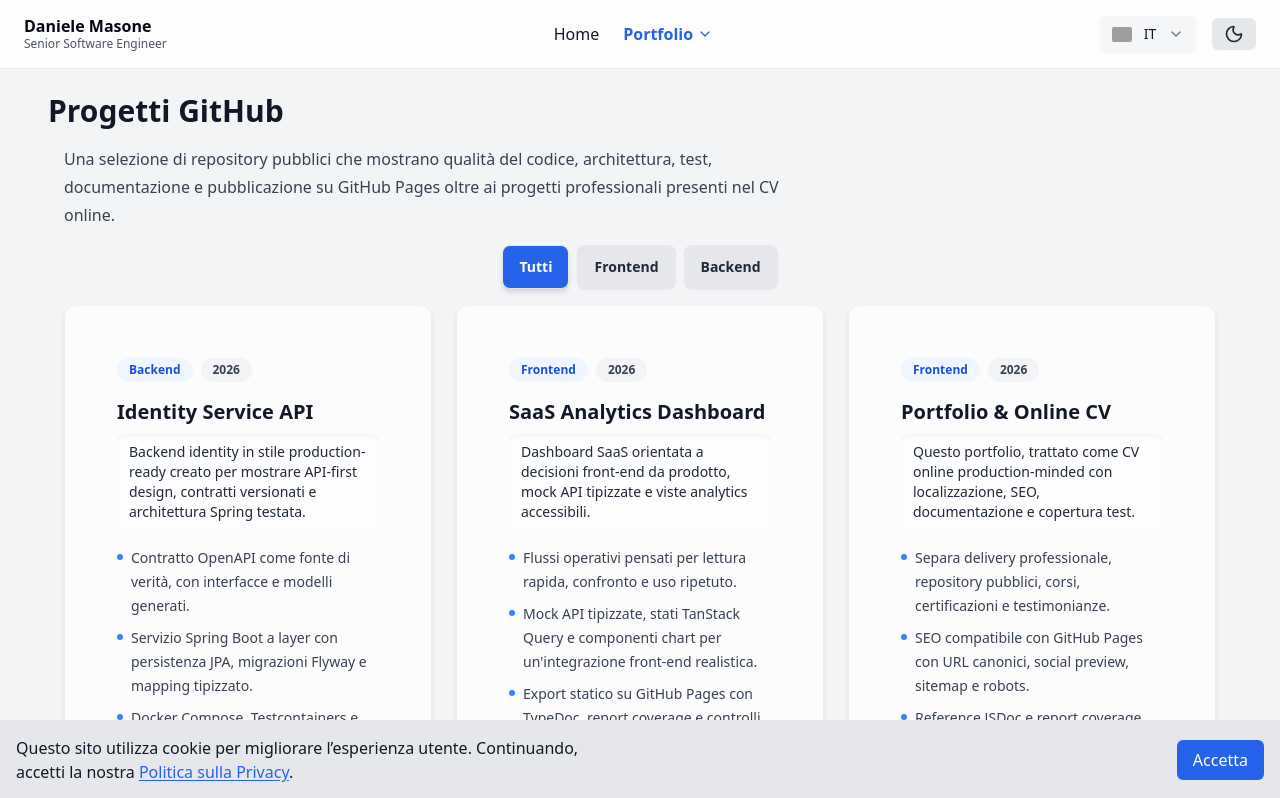
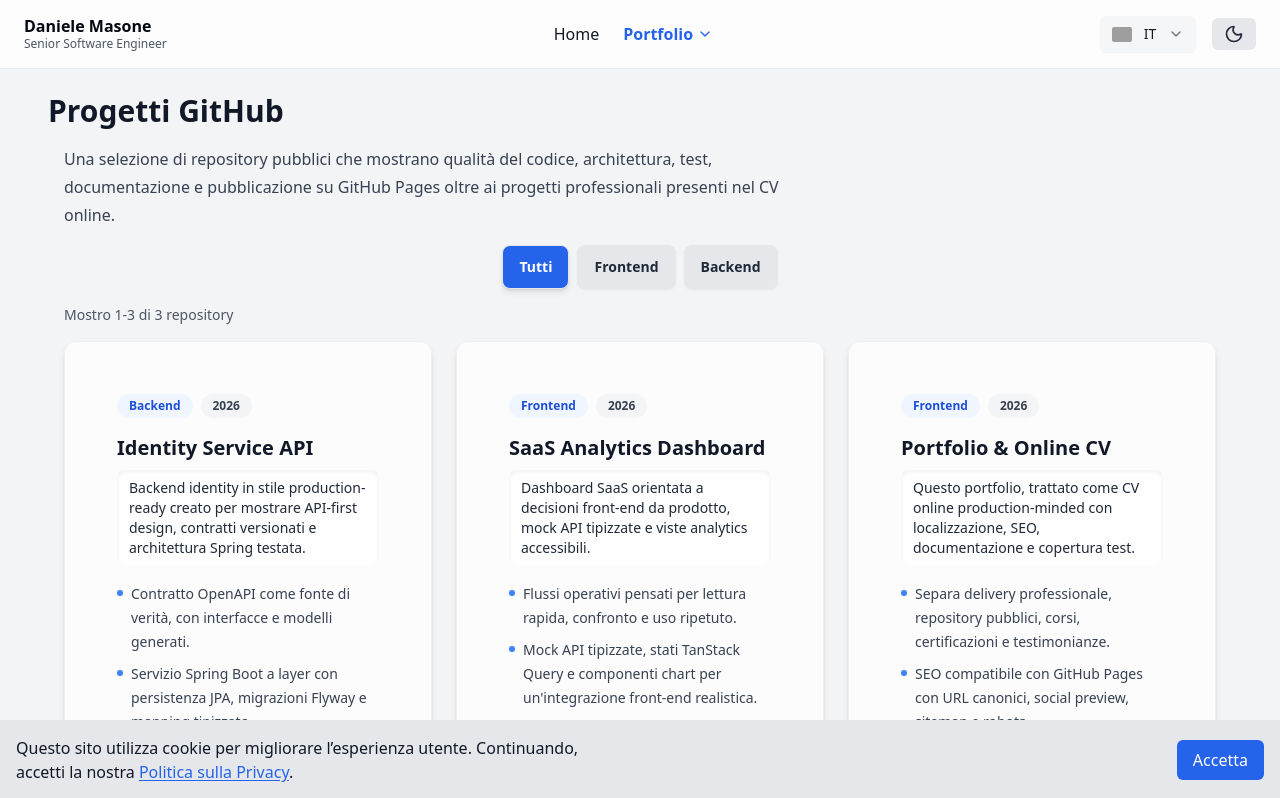
Before and after one commit to DanieleMasone/ingdanielemasone, a React (Vite) app: page /github-projects in a window 1280 px wide. Shown: the top 798 px of the page. Built offline with nearby package versions, Linux system fonts and the light colour scheme; grey boxes are pictures that could not be loaded.

Commit message:
chore: pagination

```diff
--- a/src/locales/de/translation.json
+++ b/src/locales/de/translation.json
@@ -38,6 +38,7 @@
     "intro": "Eine kuratierte Auswahl öffentlicher Repositories, die Codequalität, Architektur, Tests, Dokumentation und GitHub-Pages-Auslieferung zusätzlich zu den beruflichen Projekten im Online-CV zeigen.",
     "filter_label": "GitHub-Projekte nach Kategorie filtern",
     "highlights_label": "Highlights für {{project}}",
+    "results_summary": "Zeige {{start}}-{{end}} von {{total}} Repositories",
     "categories": {
       "all": "Alle",
       "frontend": "Frontend",
--- a/src/locales/en/translation.json
+++ b/src/locales/en/translation.json
@@ -38,6 +38,7 @@
     "intro": "A curated view of public repositories that show code quality, architecture, testing, documentation and GitHub Pages delivery beyond the professional projects listed in the online CV.",
     "filter_label": "Filter GitHub projects by category",
     "highlights_label": "Highlights for {{project}}",
+    "results_summary": "Showing {{start}}-{{end}} of {{total}} repositories",
     "categories": {
       "all": "All",
       "frontend": "Frontend",
--- a/src/locales/es/translation.json
+++ b/src/locales/es/translation.json
@@ -38,6 +38,7 @@
     "intro": "Una selección de repositorios públicos que muestran calidad de código, arquitectura, tests, documentación y publicación en GitHub Pages más allá de los proyectos profesionales del CV online.",
     "filter_label": "Filtrar proyectos GitHub por categoría",
     "highlights_label": "Puntos clave de {{project}}",
+    "results_summary": "Mostrando {{start}}-{{end}} de {{total}} repositorios",
     "categories": {
       "all": "Todos",
       "frontend": "Frontend",
--- a/src/locales/fr/translation.json
+++ b/src/locales/fr/translation.json
@@ -38,6 +38,7 @@
     "intro": "Une sélection de dépôts publics qui montrent la qualité du code, l'architecture, les tests, la documentation et la publication GitHub Pages au-delà des projets professionnels du CV en ligne.",
     "filter_label": "Filtrer les projets GitHub par catégorie",
     "highlights_label": "Points clés de {{project}}",
+    "results_summary": "Affichage de {{start}} à {{end}} sur {{total}} dépôts",
     "categories": {
       "all": "Tous",
       "frontend": "Frontend",
--- a/src/locales/it/translation.json
+++ b/src/locales/it/translation.json
@@ -38,6 +38,7 @@
     "intro": "Una selezione di repository pubblici che mostrano qualità del codice, architettura, test, documentazione e pubblicazione su GitHub Pages oltre ai progetti professionali presenti nel CV online.",
     "filter_label": "Filtra i progetti GitHub per categoria",
     "highlights_label": "Punti chiave di {{project}}",
+    "results_summary": "Mostro {{start}}-{{end}} di {{total}} repository",
     "categories": {
       "all": "Tutti",
       "frontend": "Frontend",
--- a/src/pages/githubProjects/GithubProjects.jsx
+++ b/src/pages/githubProjects/GithubProjects.jsx
@@ -8,6 +8,7 @@ import {PageGrid} from "@/components/ui/pageGrid/PageGrid";
 import {Card} from "@/components/ui/card/Card";
 import {CardContent} from "@/components/ui/cardContent/CardContent";
 import {SelectableButton} from "@/components/ui/selectableButton/SelectableButton";
+import {Pagination} from "@/components/ui/pagination/Pagination";
 import TechDisclosure from "@/components/ui/techDisclosure/TechDisclosure";
 import {Loading} from "@/components/loading/Loading";
 import {ErrorState} from "@/components/errorState/ErrorState";
@@ -15,6 +16,7 @@ import {getGithubProjects} from "@/services/portfolioService";
 import {interactiveClasses, layoutClasses, surfaceClasses} from "@/styles/commonClasses";
 
 const CATEGORY_ORDER = ["all", "frontend", "backend"];
+const ITEMS_PER_PAGE = 3;
 
 const RESOURCE_ICONS = {
     repository: Github,
@@ -57,6 +59,23 @@ const getCategoryLabel = (t, category) => {
 };
 
 /**
+ * Calculates the visible one-based item range for a paginated result set.
+ *
+ * @param {number} page - Current one-based page number.
+ * @param {number} totalItems - Number of filtered items.
+ * @param {number} itemsPerPage - Maximum number of items shown on each page.
+ * @returns {{start: number, end: number}} Visible result range for summaries.
+ */
+const getVisibleRange = (page, totalItems, itemsPerPage) => {
+    if (totalItems === 0) return {start: 0, end: 0};
+
+    return {
+        start: (page - 1) * itemsPerPage + 1,
+        end: Math.min(page * itemsPerPage, totalItems)
+    };
+};
+
+/**
  * External resource link rendered inside a GitHub project card.
  *
  * @param {object} props - Component props.
@@ -88,7 +107,8 @@ function ProjectResourceLink({link, label, projectName}) {
  *
  * The page loads static data through the same fake service layer used by the
  * rest of the portfolio, supports category filtering, exposes external
- * resources with specific accessible names, and uses localized SEO metadata.
+ * resources with specific accessible names, paginates dense result sets, and
+ * uses localized SEO metadata.
  *
  * @component
  * @module pages/githubProjects/GithubProjects
@@ -98,6 +118,7 @@ export default function GithubProjects() {
     const {t} = useTranslation();
     const [projects, setProjects] = useState([]);
     const [selectedCategory, setSelectedCategory] = useState("all");
+    const [page, setPage] = useState(1);
     const [loading, setLoading] = useState(true);
     const [error, setError] = useState(null);
 
@@ -120,6 +141,17 @@ export default function GithubProjects() {
         () => projects.filter((project) => selectedCategory === "all" || project.category === selectedCategory),
         [projects, selectedCategory]
     );
+    const totalPages = Math.ceil(filteredProjects.length / ITEMS_PER_PAGE);
+    const currentPage = Math.min(page, totalPages || 1);
+    const visibleRange = getVisibleRange(currentPage, filteredProjects.length, ITEMS_PER_PAGE);
+    const paginatedProjects = filteredProjects.slice(
+        (currentPage - 1) * ITEMS_PER_PAGE,
+        currentPage * ITEMS_PER_PAGE
+    );
+
+    useEffect(() => {
+        setPage(1);
+    }, [selectedCategory]);
 
     if (loading) return <Loading/>;
     if (error) return <ErrorState message={t("error_generic")} onRetry={loadProjects}/>;
@@ -150,8 +182,27 @@ export default function GithubProjects() {
                     </div>
 
                     {filteredProjects.length > 0 && (
-                        <PageGrid page={selectedCategory} columns={3}>
-                            {filteredProjects.map((project) => (
+                        <>
+                            <div className="flex flex-col gap-3 md:flex-row md:items-center md:justify-between">
+                                <p className={layoutClasses.resultSummary} aria-live="polite">
+                                    {t("github_projects_page.results_summary", {
+                                        start: visibleRange.start,
+                                        end: visibleRange.end,
+                                        total: filteredProjects.length
+                                    })}
+                                </p>
+                            </div>
+
+                            <div className={layoutClasses.mobilePagination}>
+                                <Pagination
+                                    page={currentPage}
+                                    totalPages={totalPages}
+                                    onPageChange={setPage}
+                                />
+                            </div>
+
+                            <PageGrid page={`${selectedCategory}-${currentPage}`} columns={3}>
+                                {paginatedProjects.map((project) => (
                                     <Card
                                         key={project.id}
                                         aria-labelledby={`${project.id}-title`}
@@ -205,6 +256,15 @@ export default function GithubProjects() {
                                     </Card>
                                 ))}
                             </PageGrid>
+
+                            <div className={layoutClasses.desktopPagination}>
+                                <Pagination
+                                    page={currentPage}
+                                    totalPages={totalPages}
+                                    onPageChange={setPage}
+                                />
+                            </div>
+                        </>
                     )}
                 </div>
             </PageSection>
--- a/src/styles/commonClasses.js
+++ b/src/styles/commonClasses.js
@@ -18,6 +18,7 @@
  * @property {string} pageGrid - Compact responsive spacing for route-level card grids.
  * @property {string} mobilePagination - Sticky mobile pagination wrapper that avoids extra vertical margins.
  * @property {string} desktopPagination - Desktop pagination wrapper aligned with section spacing.
+ * @property {string} resultSummary - Compact live result summary used near filters and paginated grids.
  * @property {string} horizontalFilterBar - Horizontal filter controls with compact scrolling on small screens.
  * @property {string} sidebarFilterBar - Sidebar filter controls that switch from horizontal scrolling to a vertical desktop rail.
  * @property {string} focusList - Responsive list layout for compact portfolio focus items.
@@ -41,6 +42,7 @@ export const layoutClasses = {
   mobilePagination:
     "md:hidden sticky top-0 z-20 -mx-4 border-b border-gray-200 bg-white/95 px-4 py-2 shadow-sm backdrop-blur-md dark:border-gray-700 dark:bg-gray-900/90 sm:-mx-6 sm:px-6",
   desktopPagination: "hidden md:flex justify-center",
+  resultSummary: "text-sm font-medium text-gray-600 dark:text-gray-300",
   horizontalFilterBar:
     "flex flex-row gap-2 overflow-x-auto pb-2 scrollbar-hide sm:flex-wrap sm:justify-center sm:overflow-visible sm:pb-0",
   sidebarFilterBar:
```
Also changed, not shown: 2 other files (tests, documents, lock files or other folders). Lines whose indentation alone changed are shown as unchanged.
